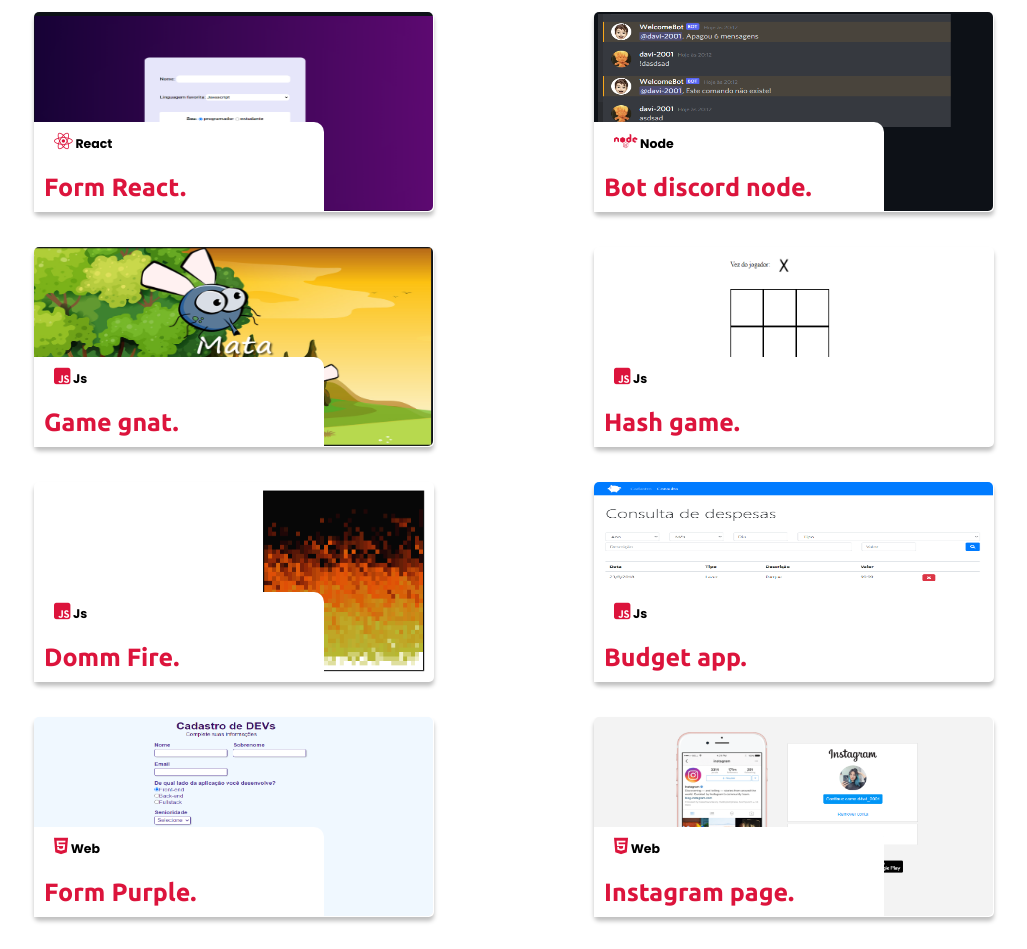
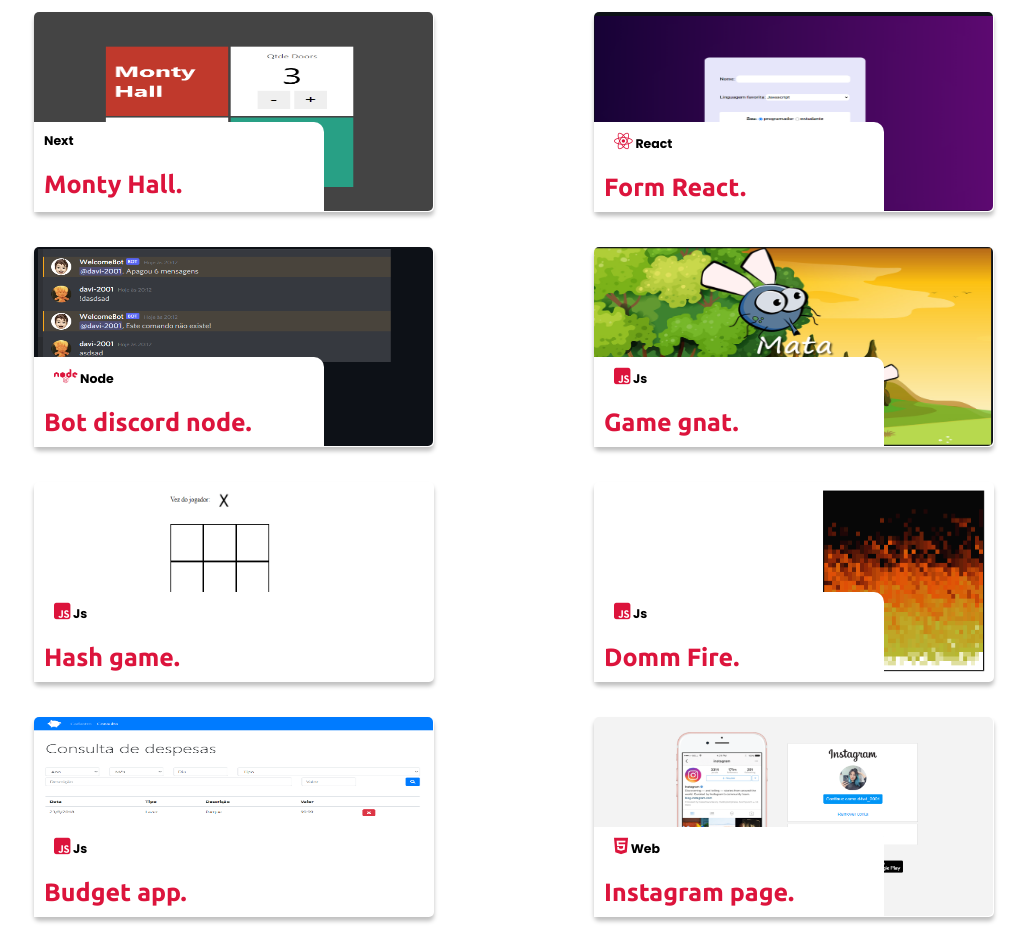
Before and after one commit to davi-souza2001/CV, a plain HTML site: page index.html in a window 1280 px wide. Shown: the part 3260-4209 px from the top of the page, without its empty margins (86-1113 px from the left). Drawn offline with nearby package versions, Linux system fonts and the light colour scheme.

Commit message:
update project

```diff
--- a/index.html
+++ b/index.html
@@ -231,13 +231,13 @@
             <div class="portfolio-space">
                 <div class="project" onclick="open_link_fl()"><div class="info"><div class="info-type"><i class="fab fa-js-square"></i> Js</div><div class="info-data">Flappy Bird. </div></div><img src="images/Flappy-Bird.png" alt=""></div>
                 <div class="project" onclick="open_link_wr()"><div class="info"><div class="info-type"><i class="fab fa-react"></i> React</div><div class="info-data">To do list React. </div></div><img src="images/React-list.png" alt=""></div>
+                <div class="project" onclick="open_link_mh()"><div class="info"><div class="info-type"></i> Next</div><div class="info-data">Monty Hall. </div></div><img src="images/monty-hall.png" alt=""></div>
                 <div class="project" onclick="open_link_fr()"><div class="info"><div class="info-type"><i class="fab fa-react"></i> React</div><div class="info-data">Form React. </div></div><img src="images/Form-react.png" alt=""></div>
                 <div class="project" onclick="open_link_bn()"><div class="info"><div class="info-type"><i class="fab fa-node"></i> Node</div><div class="info-data">Bot discord node. </div></div><img src="images/bot-discord.png" alt=""></div>
                 <div class="project" onclick="open_link_gn()"><div class="info"><div class="info-type"><i class="fab fa-js-square"></i> Js</div><div class="info-data">Game gnat. </div></div><img src="images/Game-gnat.png" alt=""></div>
                 <div class="project" onclick="open_link_hg()"><div class="info"><div class="info-type"><i class="fab fa-js-square"></i> Js</div><div class="info-data">Hash game. </div></div><img src="images/Hash-game.png" alt=""></div>
                 <div class="project" onclick="open_link_fd()"><div class="info"><div class="info-type"><i class="fab fa-js-square"></i> Js</div><div class="info-data">Domm Fire. </div></div><img src="images/Doom Fire.png" alt=""></div>
                 <div class="project" onclick="open_link_mon()"><div class="info"><div class="info-type"><i class="fab fa-js-square"></i> Js</div><div class="info-data">Budget app. </div></div><img src="images/Money.png" alt=""></div>
-                <div class="project" onclick="open_link_fp()"><div class="info"><div class="info-type"><i class="fab fa-html5"></i> Web</div><div class="info-data">Form Purple. </div></div><img src="images/Form-Purple.png" alt=""></div>
                 <div class="project" onclick="open_link_in()"><div class="info"><div class="info-type"><i class="fab fa-html5"></i> Web</div><div class="info-data">Instagram page. </div></div><img src="images/Instagram.png" alt=""></div>
                 <div class="project" onclick="open_link_ne()"><div class="info"><div class="info-type"><i class="fab fa-html5"></i> Web</div><div class="info-data">Copy of Netflix. </div></div><img src="images/Netflix.png" alt=""></div>
                 <div class="project" onclick="open_link_mo()"><div class="info"><div class="info-type"><i class="fab fa-html5"></i> Web</div><div class="info-data">Moon Project. </div></div><img src="images/Moon-Project.png" alt=""></div>
--- a/port.js
+++ b/port.js
@@ -59,3 +59,6 @@ function open_link_fr(){
 function open_link_bn(){
     window.open('https://github.com/davi-souza2001/bot-Discord')
 }
+function open_link_mh(){
+    window.open('https://github.com/davi-souza2001/montyHall')
+}
```
Also changed, not shown: images/monty-hall.png (added).
